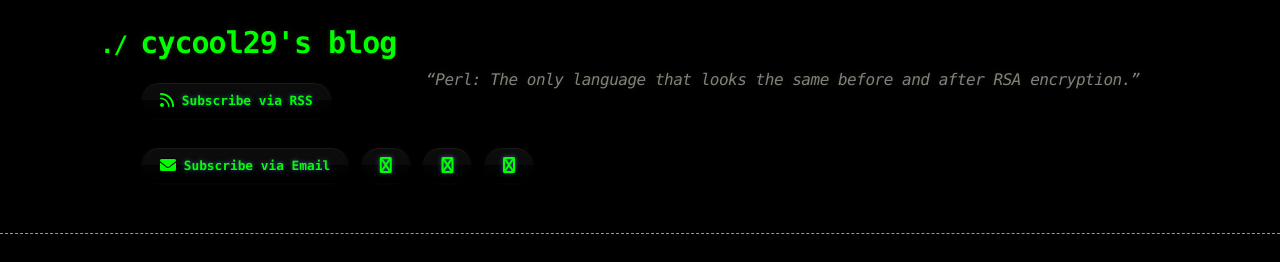
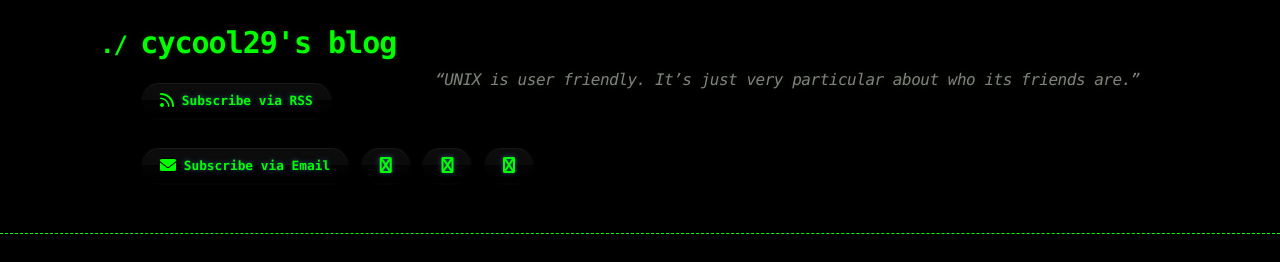
Before and after one commit to cycool29/cycool29.github.io, a Jekyll site: the page built from index.md, in a window 1280 px wide and 900 px high. Shown: the top 262 px of the window. Built offline with Jekyll 4.4.1, drawn with Linux system fonts in a browser that asks for light colours; a style sheet for code colours, icons or effects is not loaded.

Commit message:
Update quotes

```diff
--- a/_config.yml
+++ b/_config.yml
@@ -1,6 +1,6 @@
 title: cycool29's blog
 comments: Comments
-description: "“Perl: The only language that looks the same before and after RSA encryption.” "
+description: "“UNIX is user friendly. It’s just very particular about who its friends are.” "
 remote_theme: jekyll-theme-hacker
 author: cycool29
 github:
```
